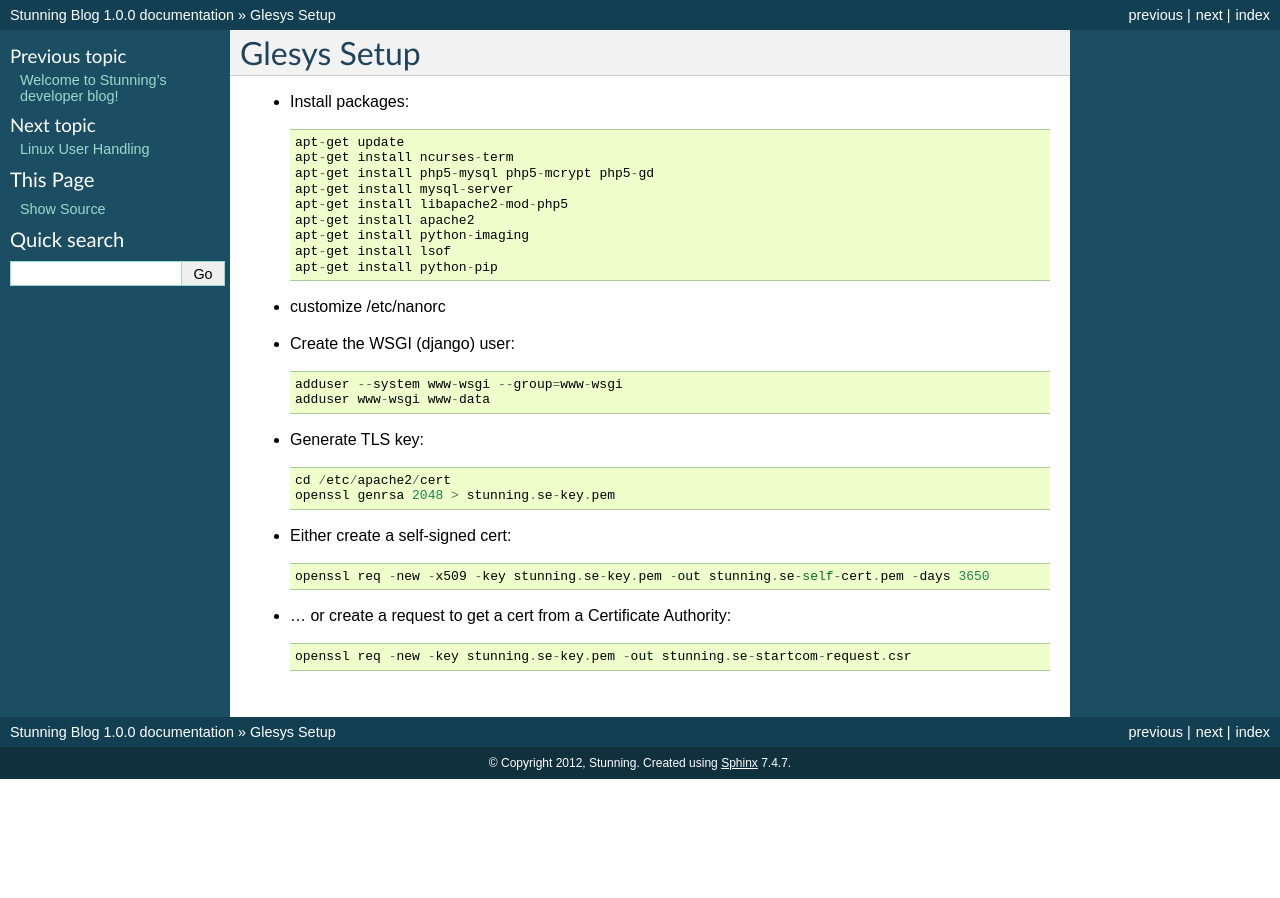
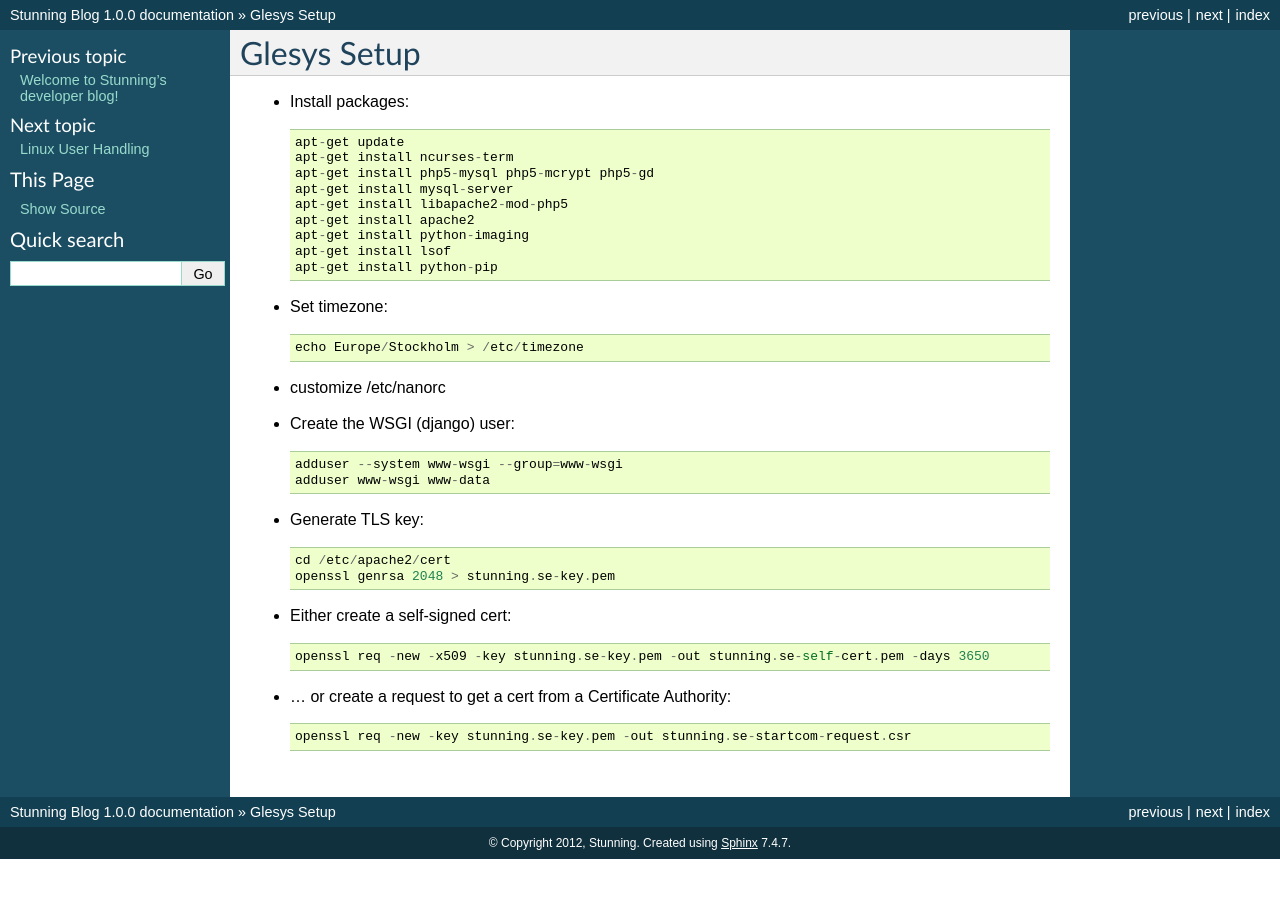
Before and after one commit to Stunning/Blog, a Sphinx documentation site: the page built from docs/glesys_setup.rst, in a window 1280 px wide. Built offline with Sphinx 7.4.7, drawn with Linux system fonts in a browser that asks for light colours; formulas are drawn with MathJax 3.

Commit message:
added timezone cron fix

```diff
--- a/docs/glesys_setup.rst
+++ b/docs/glesys_setup.rst
@@ -12,6 +12,10 @@ Glesys Setup
 	apt-get install python-imaging
 	apt-get install lsof
 	apt-get install python-pip
+
+* Set timezone::
+
+	echo Europe/Stockholm > /etc/timezone
 
 * customize /etc/nanorc
 
```
